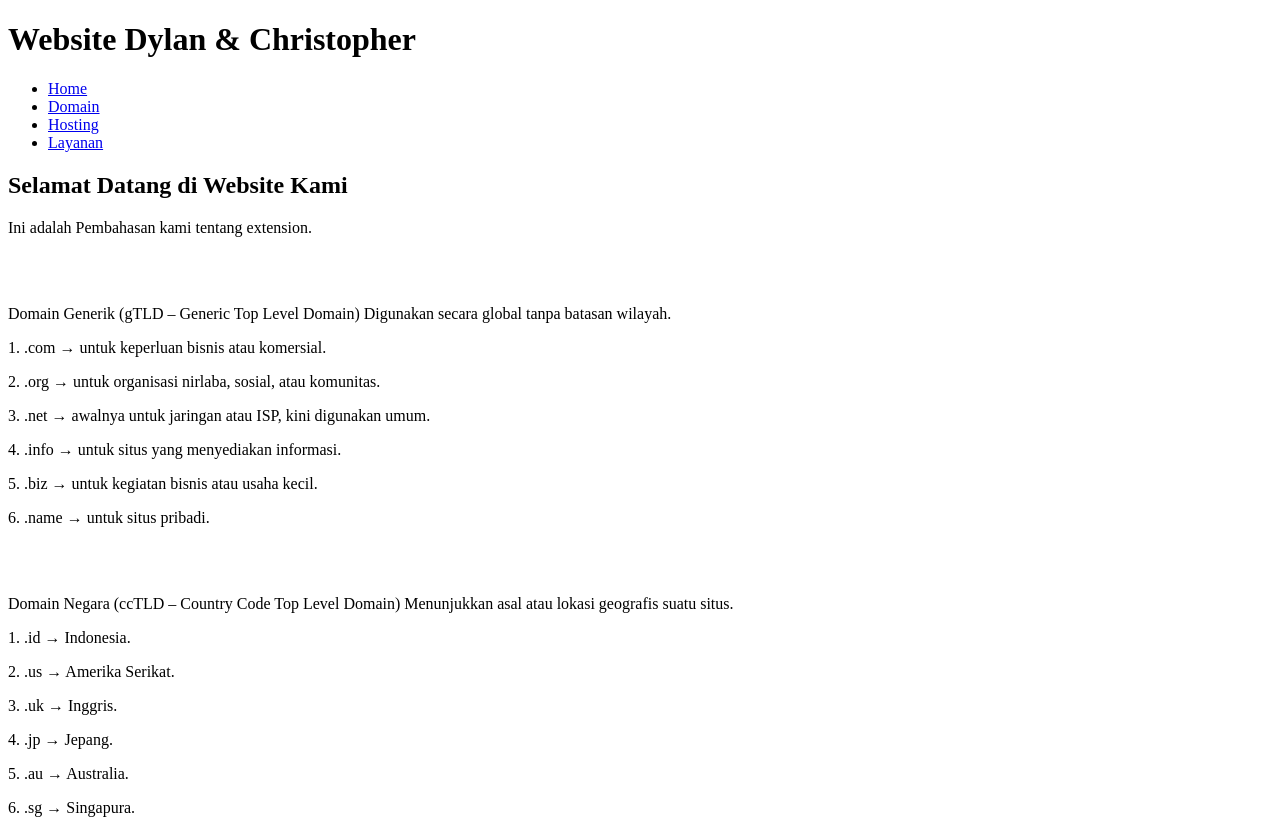
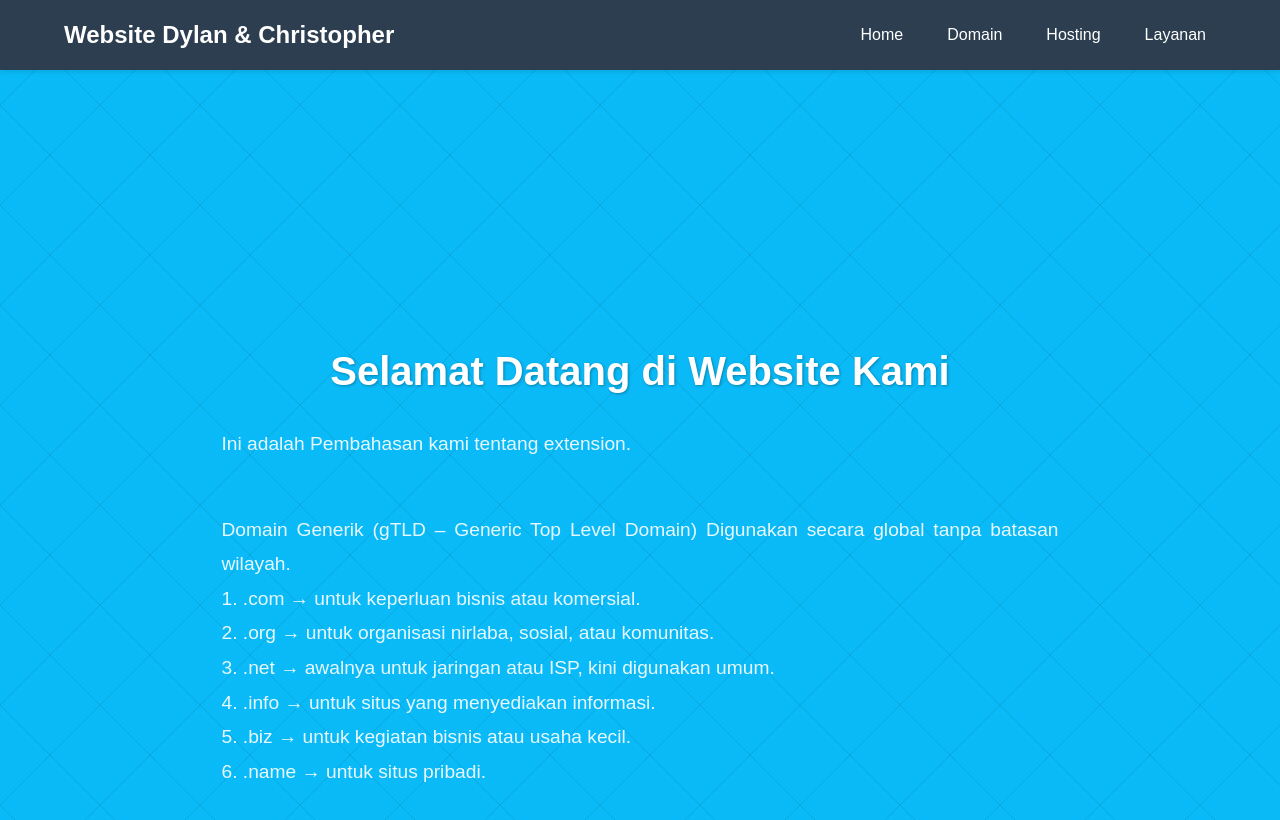
Before and after one commit to dylanelgenio01-ctrl/DylanAndCH, a plain HTML site: page ONLY extension.html in a window 1280 px wide. Shown: the top 820 px of the page. Drawn offline with Linux system fonts and the light colour scheme.

Commit message:
Update ONLY extension.html

```diff
--- a/ONLY extension.html
+++ b/ONLY extension.html
@@ -5,7 +5,7 @@
     <meta charset="UTF-8">
     <meta name="viewport" content="width=device-width, initial-scale=1.0">
     <title>Extension</title>
-    <link rel="stylesheet" type="text/css" href="only extension.css">
+    <link rel="stylesheet" type="text/css" href="style3.css">
 </head>
 
 <body>
@@ -80,4 +80,5 @@
     </section>
 </body>
 
+
 </html>
```
